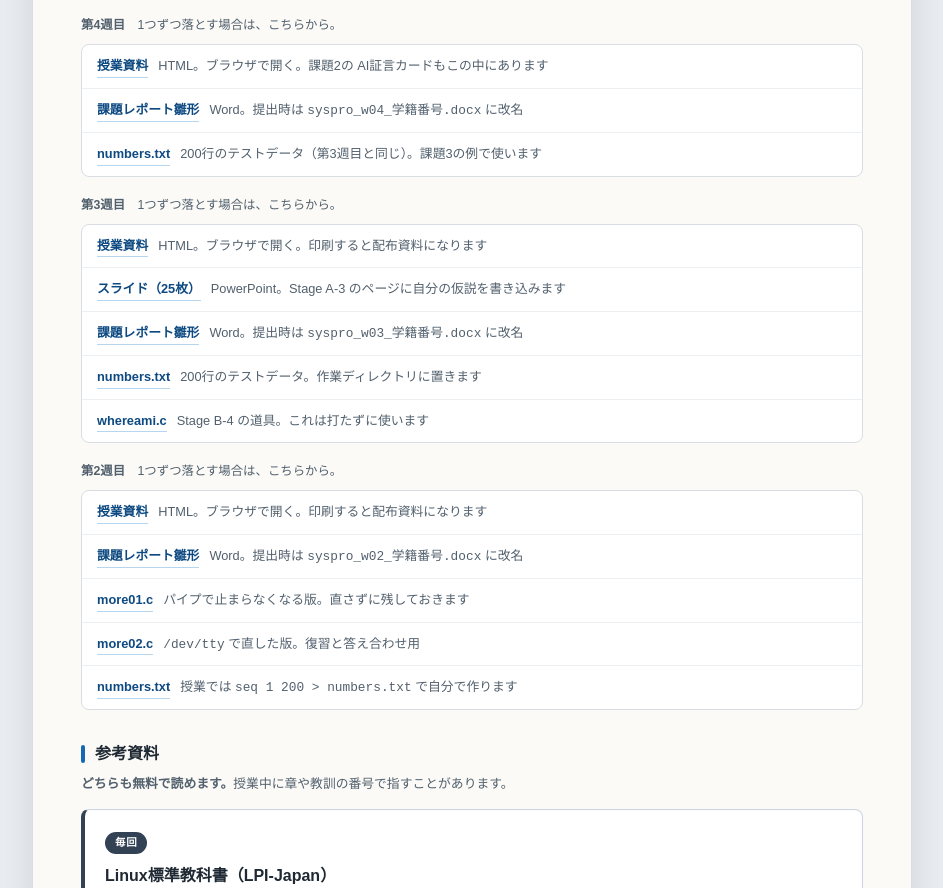
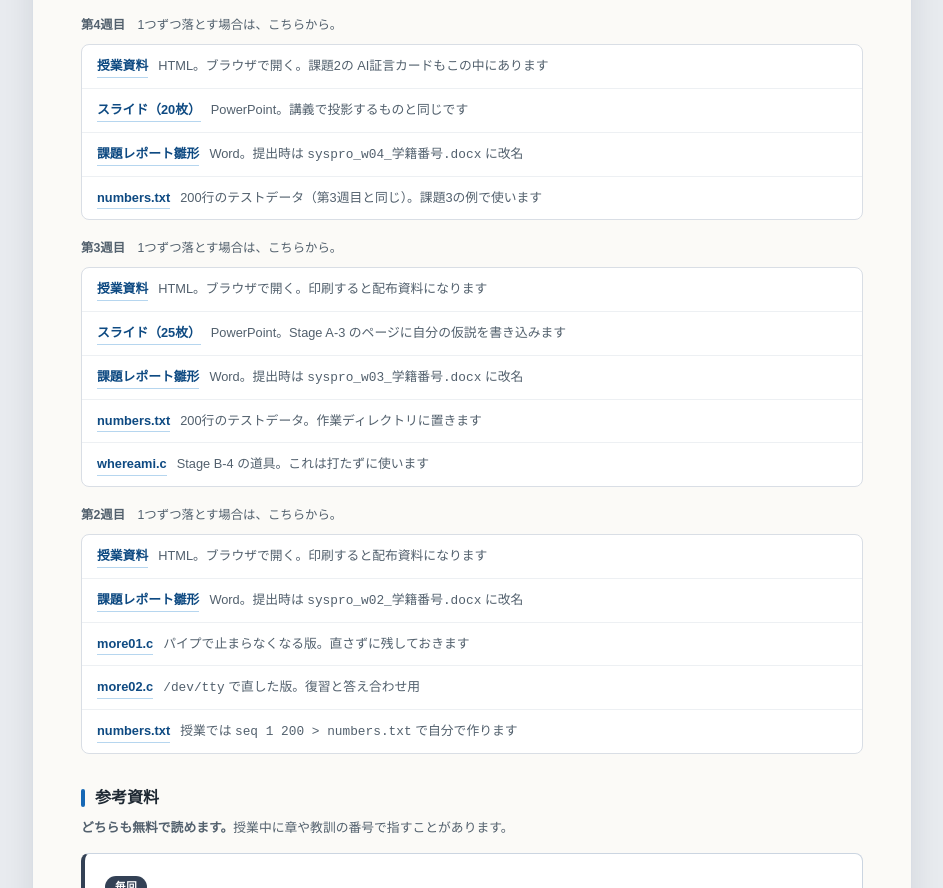
Before and after one commit to tkoita/syspro-pages, a plain HTML site: page index.html in a window 1280 px wide. Shown: the part 1534-2422 px from the top of the page, without its empty margins (168-1111 px from the left). Drawn offline with Linux system fonts and the light colour scheme.

Commit message:
第4週目のスライド（20枚）を公開
Co-Authored-By: Claude Opus 5.5 <noreply@anthropic.com>
Claude-Session: https://claude.ai/code/session_01PuNevQcYXUxGW9yM5GVA5F

```diff
--- a/index.html
+++ b/index.html
@@ -92,6 +92,8 @@ h2::before{content:"";width:4px;height:18px;background:var(--accent);border-radi
   <ul class="files">
     <li><a href="第4週目_授業資料_地図を手に入れる.html">授業資料</a>
         <span class="w">HTML。ブラウザで開く。課題2の AI証言カードもこの中にあります</span></li>
+    <li><a href="dist/第4週目_スライド_地図を手に入れる.pptx">スライド（20枚）</a>
+        <span class="w">PowerPoint。講義で投影するものと同じです</span></li>
     <li><a href="dist/課題レポート雛形_第4週目.docx">課題レポート雛形</a>
         <span class="w">Word。提出時は <code>syspro_w04_学籍番号.docx</code> に改名</span></li>
     <li><a href="dist/numbers.txt">numbers.txt</a>
```
Also changed, not shown: 1 other file.
